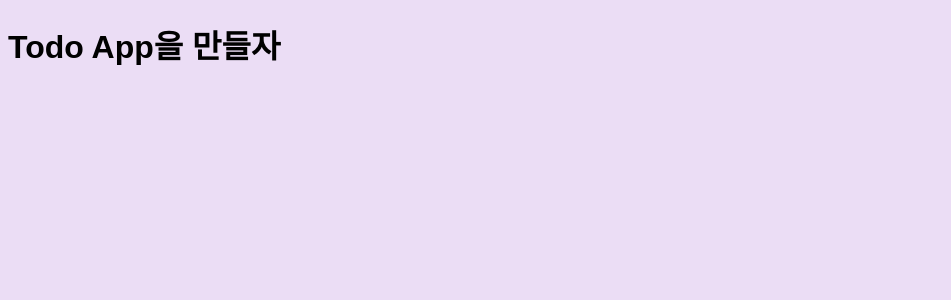
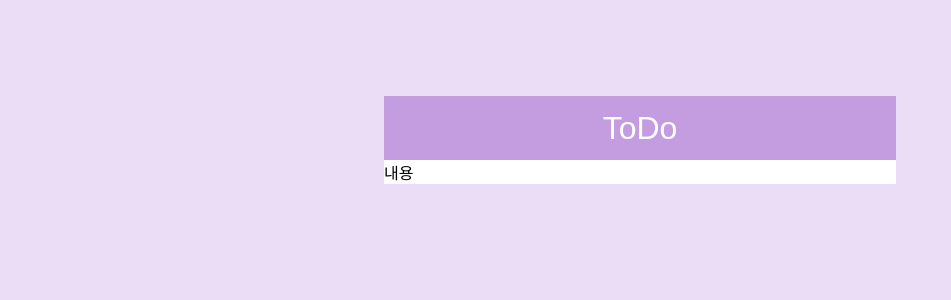
Before and after one commit to CSE-pebble/Velopert-ToDo, a React (Vite) app: page / in a window 1280 px wide. Shown: the top 300 px of the page, without its empty margins (0-951 px from the left). Built offline with nearby package versions, Linux system fonts and the light colour scheme; a web font is replaced by a local one.

Commit message:
Add TodoTemplate.jsx

```diff
--- a/src/App.jsx
+++ b/src/App.jsx
@@ -1,11 +1,12 @@
 import "./App.css";
 import GlobalStyle from "./components/GlobalStyle";
+import TodoTemplate from "./components/TodoTemplate";
 
 function App() {
   return (
     <>
-      <GlobalStyle></GlobalStyle>
-      <h1>Todo App을 만들자</h1>
+      <GlobalStyle />
+      <TodoTemplate />
     </>
   );
 }
--- /dev/null
+++ b/src/components/TodoTemplate.jsx
@@ -0,0 +1,35 @@
+import styled from "styled-components";
+
+const Wrapper = styled.div`
+  width: 512px;
+  margin-left: auto;
+  margin-right: auto;
+  margin-top: 6rem;
+  border-radius: 4px;
+  /* overflow: hidden; */
+`;
+
+const Title = styled.div`
+  background-color: #c39ddf;
+  color: white;
+  height: 4rem;
+  font-size: 2rem;
+  display: flex;
+  align-items: center;
+  justify-content: center;
+`;
+
+const Content = styled.div`
+  background-color: white;
+`;
+
+const TodoTemplate = () => {
+  return (
+    <Wrapper>
+      <Title>ToDo</Title>
+      <Content>내용</Content>
+    </Wrapper>
+  );
+};
+
+export default TodoTemplate;
```
Also changed, not shown: src/components/TodoInsert.jsx (added), src/components/TodoList.jsx (added), src/components/TodoListItem.jsx (added).
